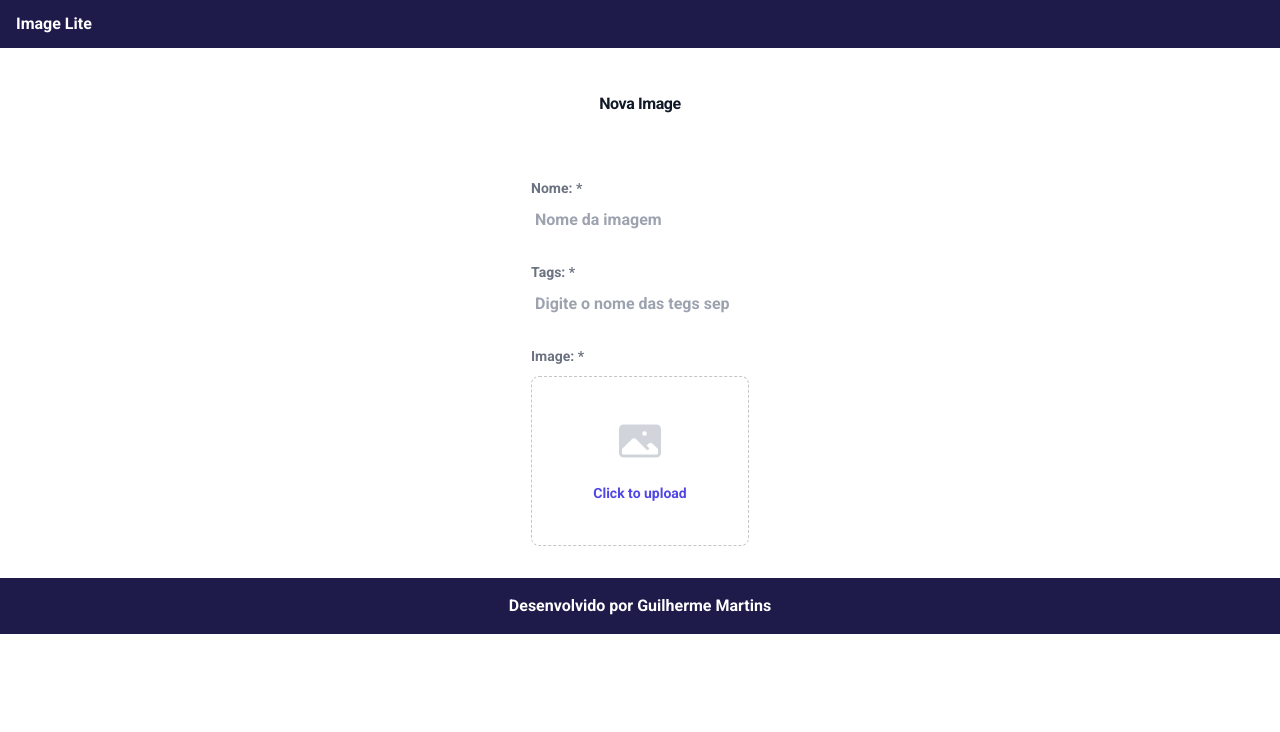
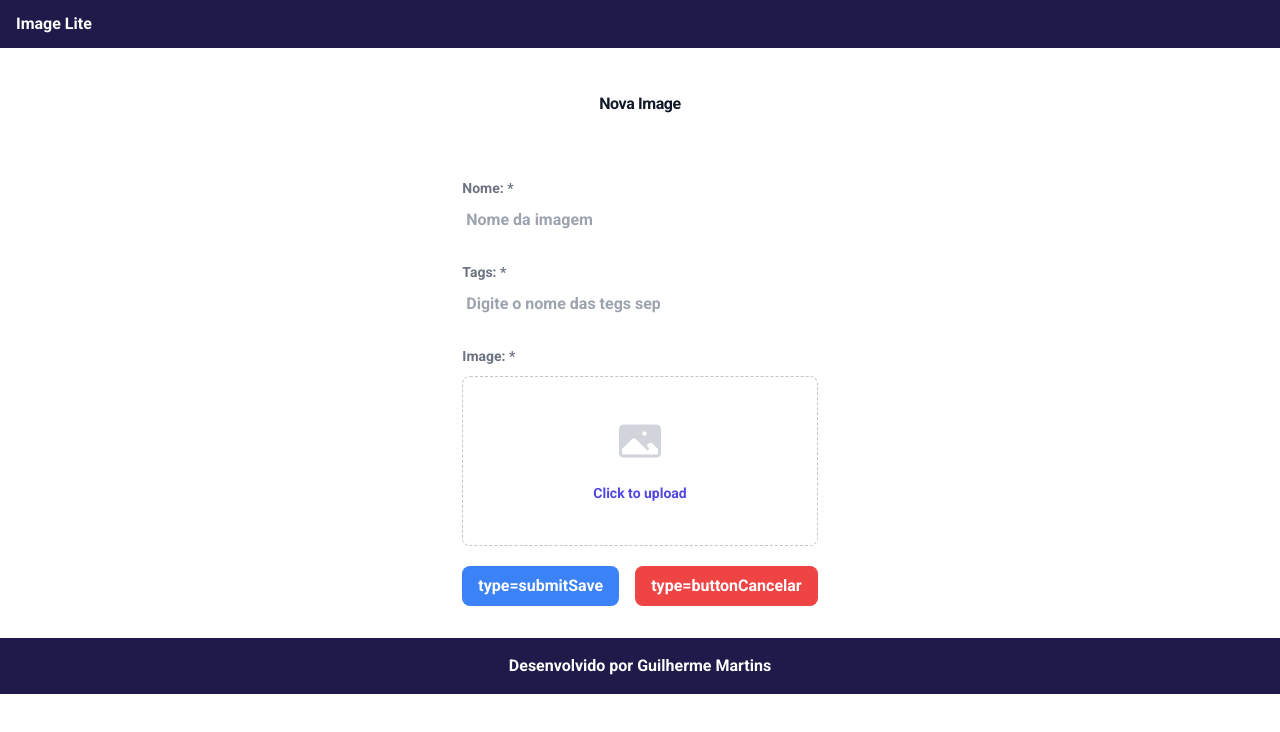
Before and after one commit to guidossan/Projeto-React-Java, a Next.js app in the folder imagelite/: page /formulario in a window 1280 px wide. Shown: the top 732 px of the page. Built offline with nearby package versions, Linux system fonts and the light colour scheme.

Commit message:
botaoes de submit e voltar

```diff
--- a/imagelite/src/app/formulario/page.tsx
+++ b/imagelite/src/app/formulario/page.tsx
@@ -1,4 +1,6 @@
-import { InputText, Template } from "@/components"
+import { InputText, Template, Button } from "@/components"
+import Link from 'next/link';
+
 
 export default function FormularioPage(){
     return (
@@ -19,7 +21,7 @@ export default function FormularioPage(){
                         <div className="mt-2 flex justify-center rounded-lg border border-dashed border-gray-900/25 px-6 py-10">
                             <div className="text-center">
                                 <svg className="mx-auto h-12 w-12 text-gray-300" viewBox="0 0 24 24" fill="currentColor" aria-hidden="true">
-                                    <path fill-rule="evenodd" d="M1.5 6a2.25 2.25 0 012.25-2.25h16.5A2.25 2.25 0 0122.5 6v12a2.25 2.25 0 01-2.25 2.25H3.75A2.25 2.25 0 011.5 18V6zM3 16.06V18c0 .414.336.75.75.75h16.5A.75.75 0 0021 18v-1.94l-2.69-2.689a1.5 1.5 0 00-2.12 0l-.88.879.97.97a.75.75 0 11-1.06 1.06l-5.16-5.159a1.5 1.5 0 00-2.12 0L3 16.061zm10.125-7.81a1.125 1.125 0 112.25 0 1.125 1.125 0 01-2.25 0z" clip-rule="evenodd" />
+                                    <path fillRule="evenodd" d="M1.5 6a2.25 2.25 0 012.25-2.25h16.5A2.25 2.25 0 0122.5 6v12a2.25 2.25 0 01-2.25 2.25H3.75A2.25 2.25 0 011.5 18V6zM3 16.06V18c0 .414.336.75.75.75h16.5A.75.75 0 0021 18v-1.94l-2.69-2.689a1.5 1.5 0 00-2.12 0l-.88.879.97.97a.75.75 0 11-1.06 1.06l-5.16-5.159a1.5 1.5 0 00-2.12 0L3 16.061zm10.125-7.81a1.125 1.125 0 112.25 0 1.125 1.125 0 01-2.25 0z" clipRule="evenodd" />
                                 </svg>
                                 <div className="mt-4 flex text-sm leading-6 text-gray-600">
                                     <label className="relative cursor-pointer rounded-md bg-white font-semibold text-indigo-600">
@@ -30,6 +32,12 @@ export default function FormularioPage(){
                             </div>
                         </div>
                     </div>
+                    <div className="mt-5 flex items-center justify-end gap-x-4">
+                        <Button type='submit' style="bg-blue-500 hover:bg-blue-300" label="Save"/>
+                        <Link href='/galeria'>
+                            <Button type='button' style="bg-red-500 hover:bg-red-300" label="Cancelar"/>
+                        </Link>
+                    </div>
                 </form>
             </section>
         </Template>
--- a/imagelite/src/components/button/Button.tsx
+++ b/imagelite/src/components/button/Button.tsx
@@ -4,13 +4,15 @@ interface ButtonProps {
     style?: string;
     label?: string;
     onClick?: (event: any) => void;
+    type?: "submit" | "button" | undefined
 
 }
 export const Button: React.FC<ButtonProps> = ({
-        onClick, style, label
+        onClick, style, label, type
 }) => {
     return (
         <button className={`${style} text-white px-4 py-2 rounded-lg `} onClick={onClick}>
+            type={type}
             { label }
         </button>
     )
```
